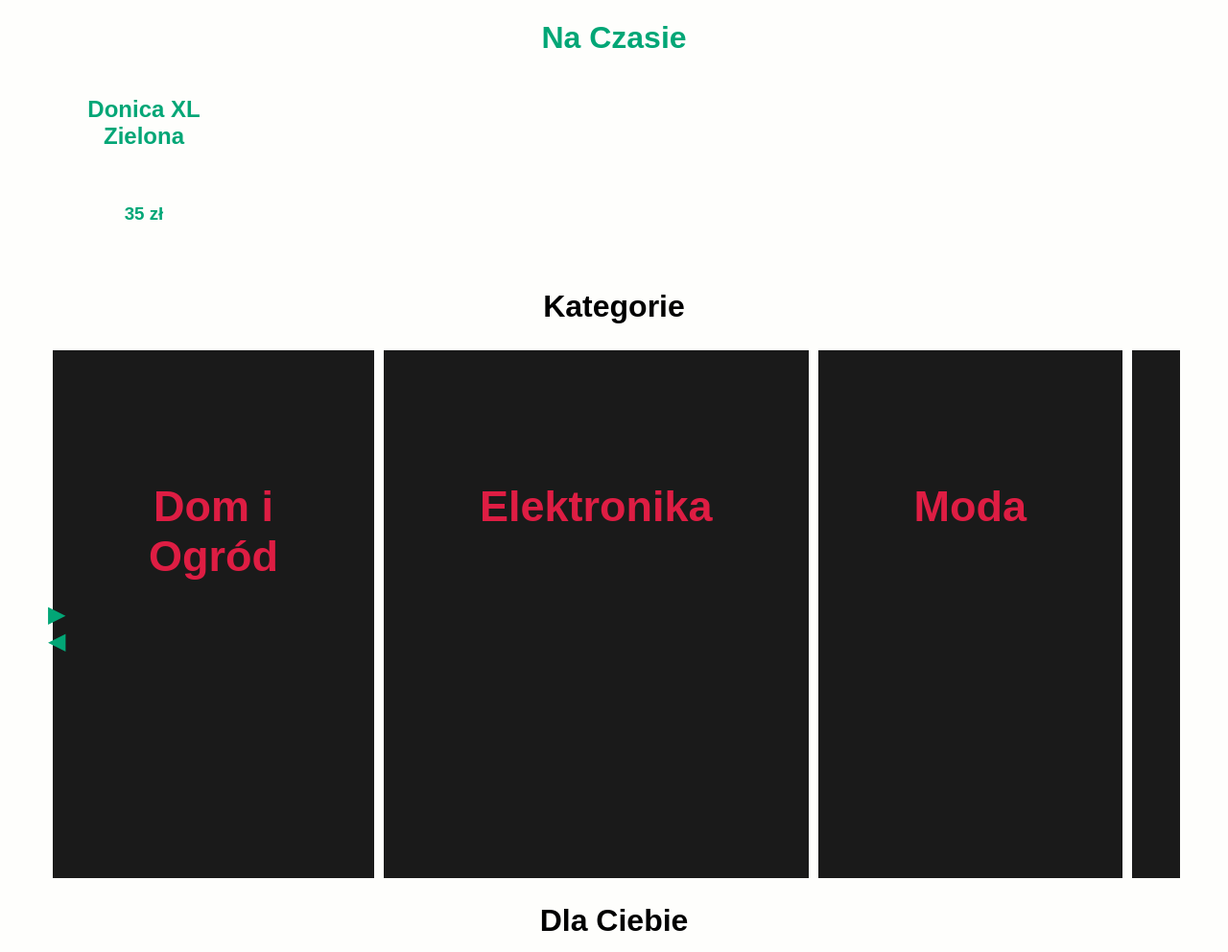
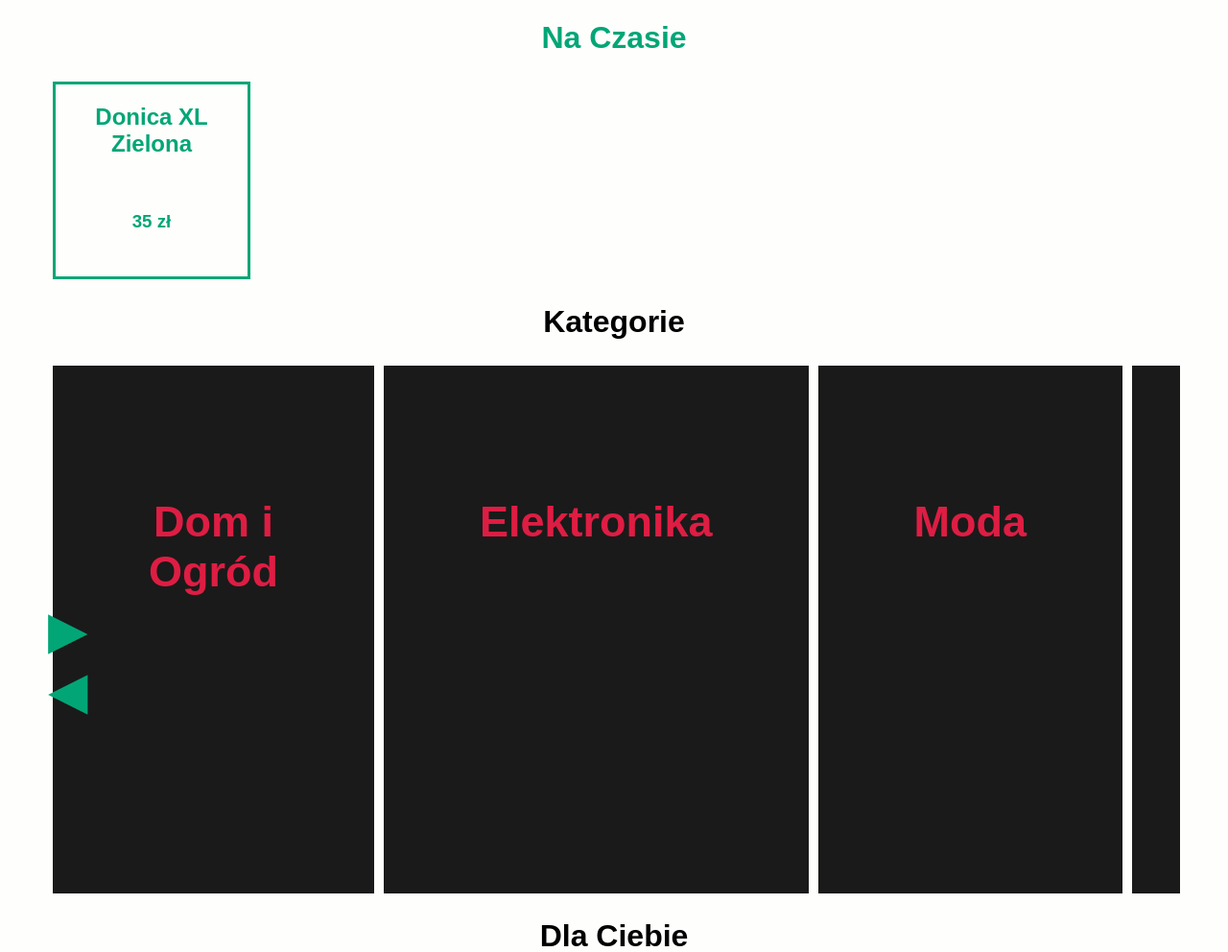
Before and after one commit to Soyer13/ProjektBD, a PHP site: page / in a window 1280 px wide. Shown: the part 100-1092 px from the top of the page at 96% size. Run offline with PHP 8.4, Linux system fonts and the light colour scheme; data comes from the database, SQL or seed files in the repository.

Commit message:
Poprawki

```diff
--- a/styl.css
+++ b/styl.css
@@ -30,7 +30,7 @@ main{
     transform: translateY(50%);
     background: none;
     border: none;
-    font-size: 24px;
+    font-size: 54px;
     cursor: pointer;
     color: #02A676;
 }
@@ -40,7 +40,7 @@ main{
     transform: translateY(-50%);
     background: none;
     border: none;
-    font-size: 24px;
+    font-size: 54px;
     cursor: pointer;
     color: #02A676;
 }
@@ -49,6 +49,8 @@ main{
     text-align: center;
     height: 200px;
     width: 200px;
+    border-style: solid;
+    margin: 5px;
 }
 #Kategorie
 {
```
